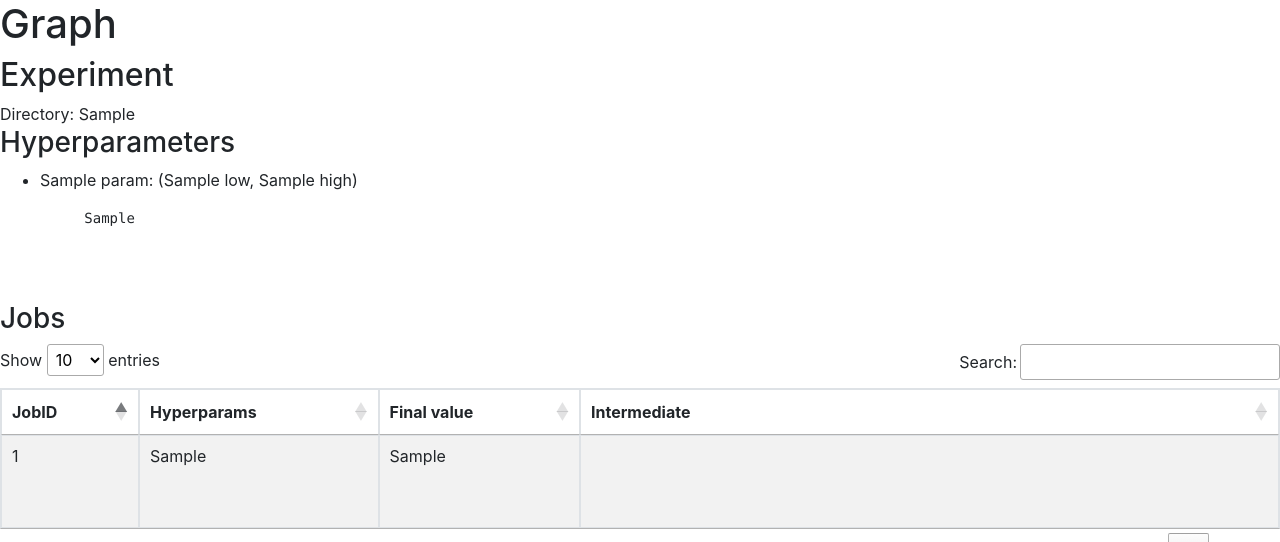
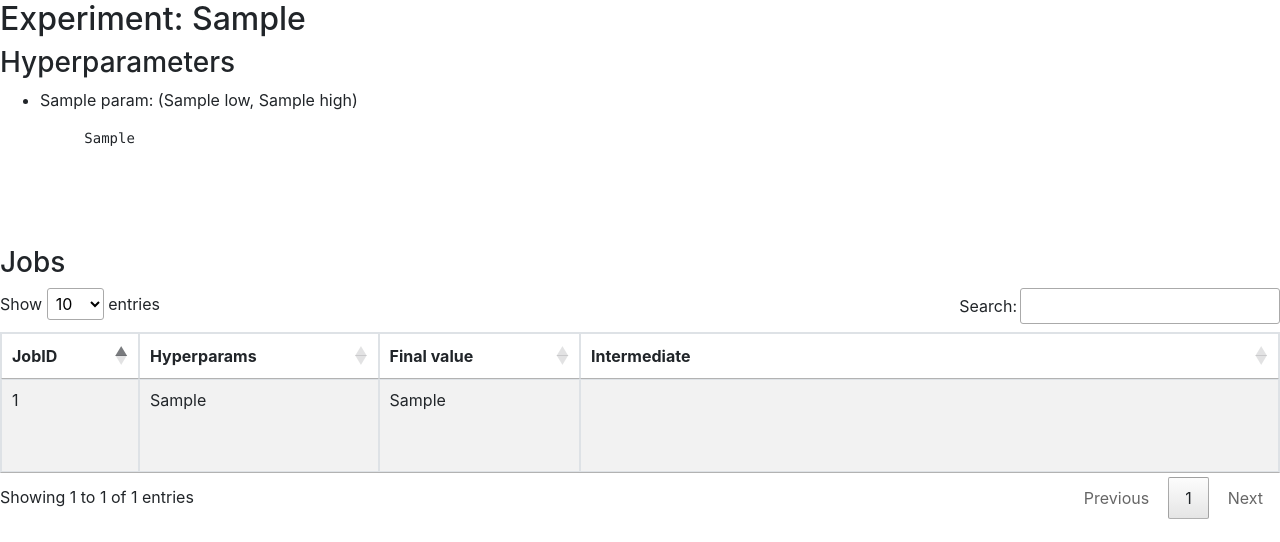
Before and after one commit to darthdeus/bopt, a Flask app: template templates/hello.html in a window 1280 px wide. Shown: the top 542 px of the page. After the commit the page ends 519 px from the top, so only its background shows below. Run offline with Flask 2, Linux system fonts and the light colour scheme; the template is opened without the code that fills it: most values are stand-ins (such as "Sample title", 1, 10 or a date in 2020); parts of the project's set-up code (start-up, migrations or seed data) failed here and were passed over; some libraries are stand-ins or nearby versions.

Commit message:
Minor improvements to experiment formatting

```diff
--- a/templates/hello.html
+++ b/templates/hello.html
@@ -23,13 +23,11 @@
 
   </head>
   <body>
-    <h1>Graph</h1>
-    <h2>Experiment</h2>
+    <h2>Experiment: {{experiment.meta_dir}}</h2>
 
     <div class="row">
 
       <div class="col-md-6">
-        Directory: {{experiment.meta_dir}}
         <h3>Hyperparameters</h3>
 
         <ul>
```
